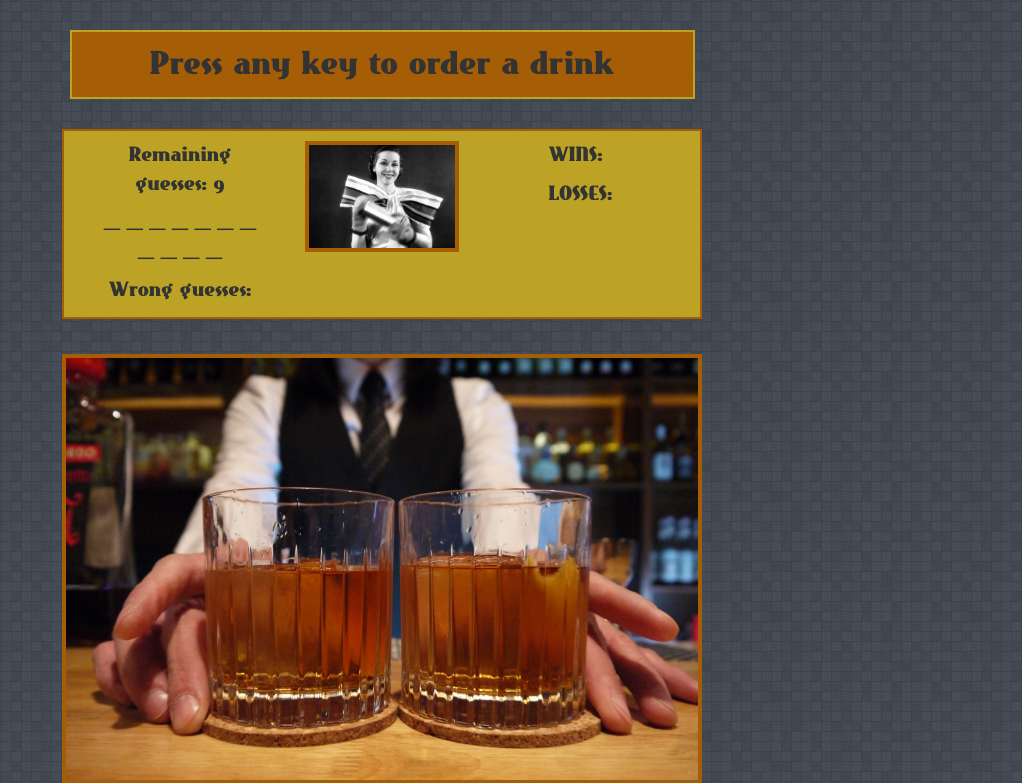
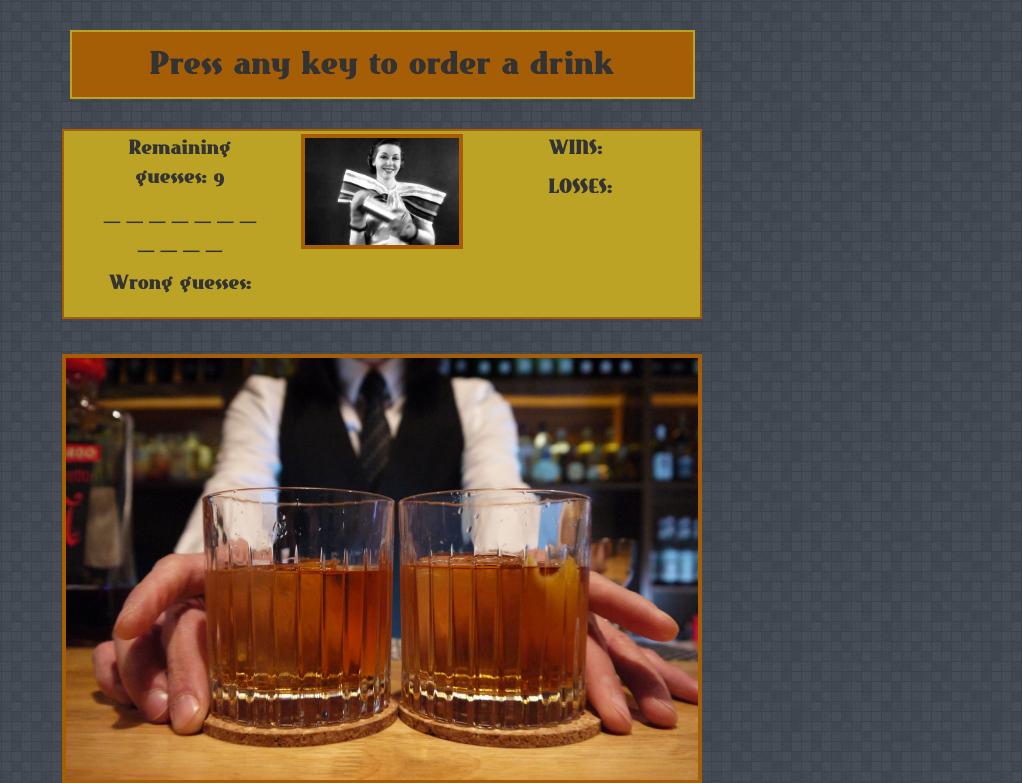
Before and after one commit to rpalmore/hangman, a PHP site: page /index.html in a window 1280 px wide. Shown: the part 209-992 px from the top of the page, without its empty margins (258-1280 px from the left). Run offline with PHP 8.4, Linux system fonts and the light colour scheme.

Commit message:
updated files

```diff
--- a/assets/css/style.css
+++ b/assets/css/style.css
@@ -38,8 +38,14 @@
 	background-color: #bca325;
 	border: 2px solid #a55e06;
 	height: 190px;
-	padding-top: 10px;
+	padding-top: 3px;
 	margin-bottom: 35px;
+}
+
+#gif {
+	position: absolute;
+	width: 80%;
+	left: 10%;
 }
 
 img {
--- a/assets/javascript/game.js
+++ b/assets/javascript/game.js
@@ -105,11 +105,13 @@
     wins++;
     alert("You win!");
     document.getElementById("win-counter").innerHTML = wins;
+    chances = 9;
 }
 
 if (chances === 0) {
     alert("Ouch! How about another round?");
     document.getElementById("loss-counter").innerHTML = losses;
+    chances = 9;
     // Need to now reset game; or do this at start game function
 }
 
--- a/index.html
+++ b/index.html
@@ -23,7 +23,7 @@
 
 			<div class="main col-lg-6 col-lg-offset-3">
 
-				<div class="col-lg-4">
+				<div class="col-lg-4 col-lg-offset-0 col-md-3 col-md-offset-1 col-sm-4 col-xs-5">
 
 					<p>Remaining guesses: <span id="chances-left"></span></p>
 
@@ -33,13 +33,13 @@
 
 				</div>
 
-				<div class="col-lg-4">
+				<div class="col-lg-4 col-md-4 col-sm-4 col-xs-5">
 
-					<img id="gif" src="assets/css/giphy.gif" alt="cocktail hour" width="90%">
+					<img id="gif" src="assets/css/giphy.gif" alt="cocktail hour">
 
 				</div>
 
-				<div class="col-lg-1 col-lg-offset-1">
+				<div class="col-lg-1 col-lg-offset-1 col-md-2 col-sm-3 col-xs-1">
 
 					<p>WINS: <span id="win-counter"</span></p>
 
```
